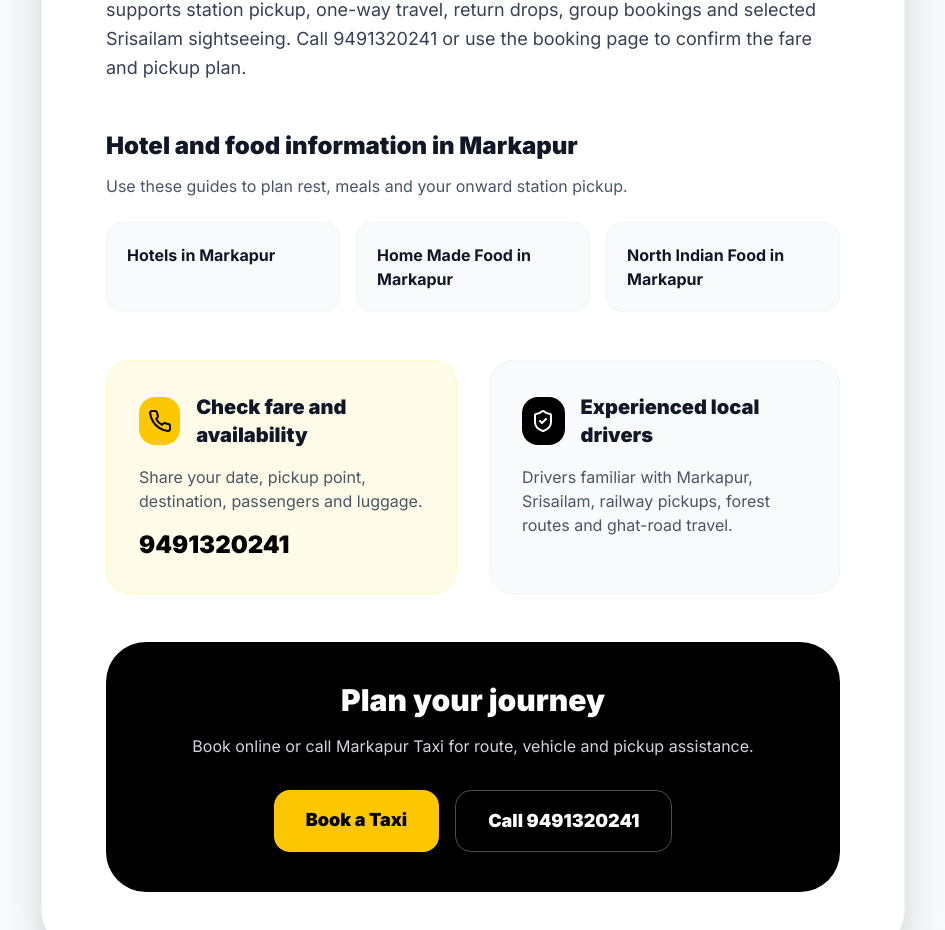
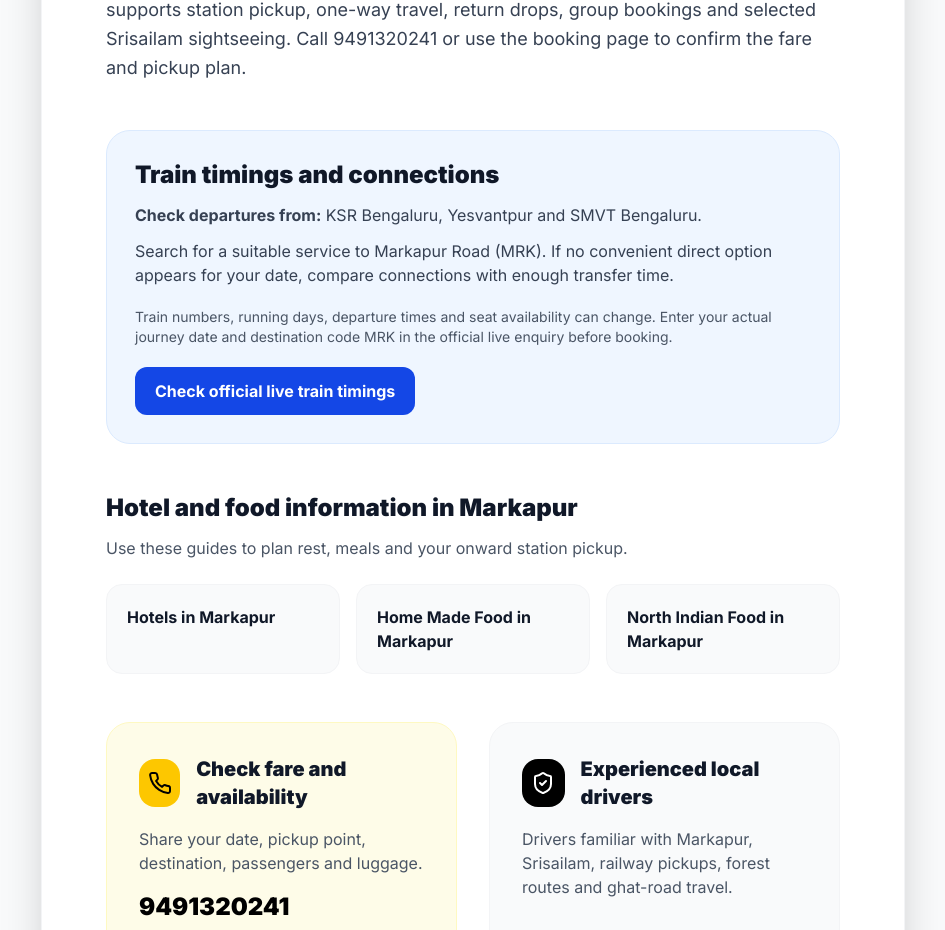
Before and after one commit to gunturcab1-oss/srisailam, a React (Vite) app: page /bengaluru-to-srisailam-via-markapur in a window 1280 px wide. Shown: the part 1880-2810 px from the top of the page, without its empty margins (167-1112 px from the left). Built offline with nearby package versions, Linux system fonts and the light colour scheme.

Commit message:
Add separate live train timing and Markapur stopover sections

```diff
--- a/src/components/SEOPage.tsx
+++ b/src/components/SEOPage.tsx
@@ -6,6 +6,43 @@ import { ArrowLeft, Phone, ShieldCheck, ChevronRight } from 'lucide-react';
 import { motion } from 'motion/react';
 
 const SITE_URL = 'https://www.markapurtaxi.com';
+
+const CITY_TRAIN_GUIDES: Record<string, { stations: string; guidance: string }> = {
+  'bengaluru-to-srisailam-via-markapur': {
+    stations: 'KSR Bengaluru, Yesvantpur and SMVT Bengaluru',
+    guidance: 'Search for a suitable service to Markapur Road (MRK). If no convenient direct option appears for your date, compare connections with enough transfer time.'
+  },
+  'hubballi-to-srisailam-via-markapur': {
+    stations: 'SSS Hubballi Junction and nearby boarding stations',
+    guidance: 'Check services toward the Guntur–Nandyal corridor and confirm whether the selected train stops at Markapur Road (MRK).'
+  },
+  'tirupati-to-srisailam-via-markapur': {
+    stations: 'Tirupati and Renigunta Junction',
+    guidance: 'Compare direct and connecting trains to Markapur Road (MRK), allowing a comfortable transfer window when changing trains.'
+  },
+  'visakhapatnam-to-srisailam-via-markapur': {
+    stations: 'Visakhapatnam and Duvvada',
+    guidance: 'Compare services and connections through Vijayawada or Guntur for the onward journey to Markapur Road (MRK).'
+  },
+  'kochi-to-srisailam-via-markapur': {
+    stations: 'Ernakulam Junction, Ernakulam Town and Aluva',
+    guidance: 'Long-distance journeys may require a connection. Compare total travel time and allow sufficient time between trains before continuing to Markapur Road (MRK).'
+  },
+  'kolkata-to-srisailam-via-markapur': {
+    stations: 'Howrah Junction, Shalimar and Santragachi',
+    guidance: 'Compare southbound services and connections through Bhubaneswar, Vijayawada or Guntur before continuing to Markapur Road (MRK).'
+  },
+  'bhubaneswar-to-srisailam-via-markapur': {
+    stations: 'Bhubaneswar and Khurda Road Junction',
+    guidance: 'Compare southbound services and connections through Vijayawada or Guntur for travel toward Markapur Road (MRK).'
+  },
+  'varanasi-to-srisailam-via-markapur': {
+    stations: 'Varanasi Junction, Banaras and Pt. Deen Dayal Upadhyaya Junction',
+    guidance: 'Most journeys require careful connection planning. Compare routes through major junctions and allow a generous transfer window before continuing to Markapur Road (MRK).'
+  }
+};
+
+const CITY_GUIDE_URLS = new Set(Object.keys(CITY_TRAIN_GUIDES));
 
 const upsertMeta = (selector: string, attribute: 'name' | 'property', key: string, content: string) => {
   let element = document.head.querySelector<HTMLMetaElement>(selector);
@@ -141,7 +178,16 @@ const SEOPage: React.FC = () => {
               <div className="whitespace-pre-wrap">{page.content}</div>
             </div>
 
-            {page.url === 'bengaluru-to-srisailam-via-markapur' && (
+            {CITY_GUIDE_URLS.has(page.url) && (
+              <>
+                <section aria-labelledby="train-timings" className="mb-12 bg-blue-50 p-7 rounded-3xl border border-blue-100">
+                  <h2 id="train-timings" className="text-2xl font-black mb-3">Train timings and connections</h2>
+                  <p className="text-gray-700 mb-3"><strong>Check departures from:</strong> {CITY_TRAIN_GUIDES[page.url].stations}.</p>
+                  <p className="text-gray-700 mb-5">{CITY_TRAIN_GUIDES[page.url].guidance}</p>
+                  <p className="text-sm text-gray-600 mb-5">Train numbers, running days, departure times and seat availability can change. Enter your actual journey date and destination code MRK in the official live enquiry before booking.</p>
+                  <a href="https://enquiry.indianrail.gov.in/mntes/" target="_blank" rel="noopener noreferrer" className="inline-flex bg-blue-700 text-white px-5 py-3 rounded-xl font-bold hover:bg-blue-800">Check official live train timings</a>
+                </section>
+
                 <section aria-labelledby="markapur-stopover" className="mb-12">
                   <h2 id="markapur-stopover" className="text-2xl font-black mb-3">Hotel and food information in Markapur</h2>
                   <p className="text-gray-600 mb-6">Use these guides to plan rest, meals and your onward station pickup.</p>
@@ -151,6 +197,7 @@ const SEOPage: React.FC = () => {
                     <Link to="/north-indian-food-in-markapur" className="bg-gray-50 p-5 rounded-2xl border border-gray-100 hover:border-yellow-400 font-bold">North Indian Food in Markapur</Link>
                   </div>
                 </section>
+              </>
             )}
 
             <section aria-labelledby="booking-help" className="grid grid-cols-1 md:grid-cols-2 gap-8 mb-12">
```
Lines whose indentation alone changed are shown as unchanged.
